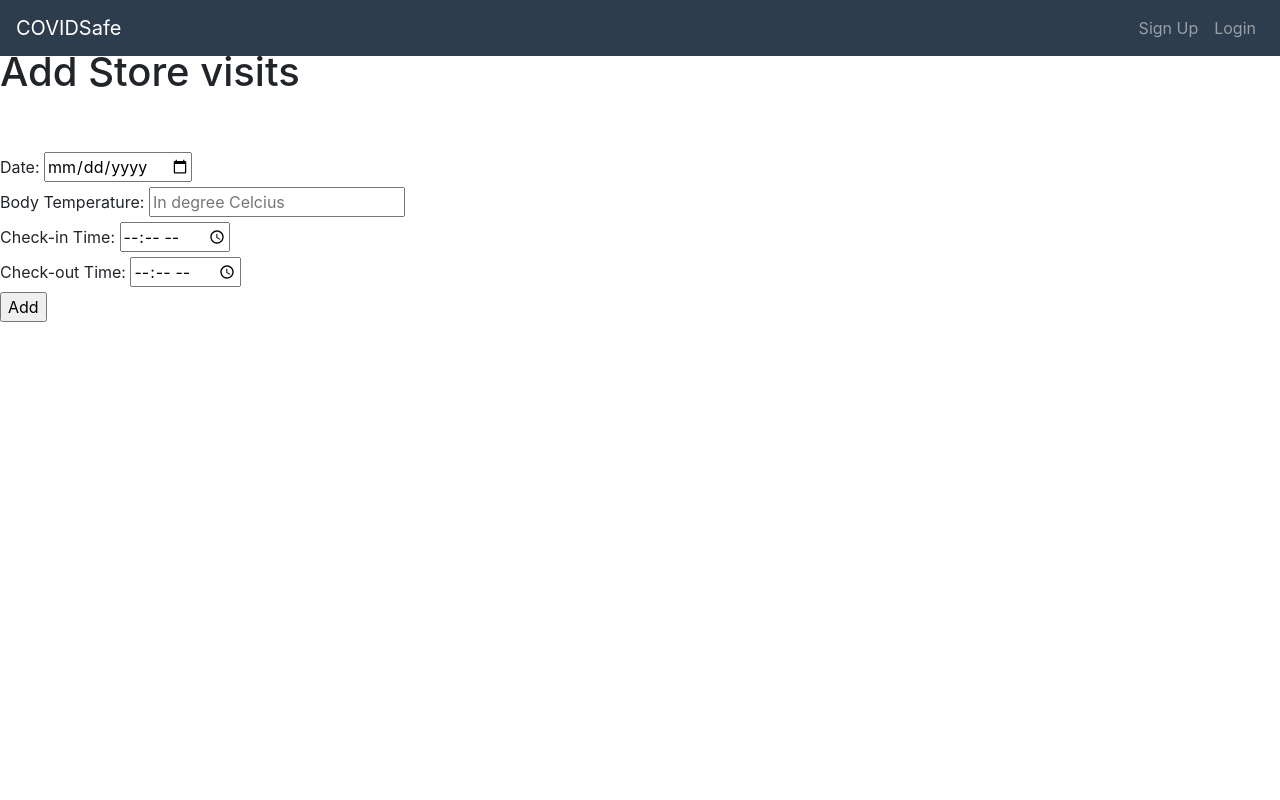
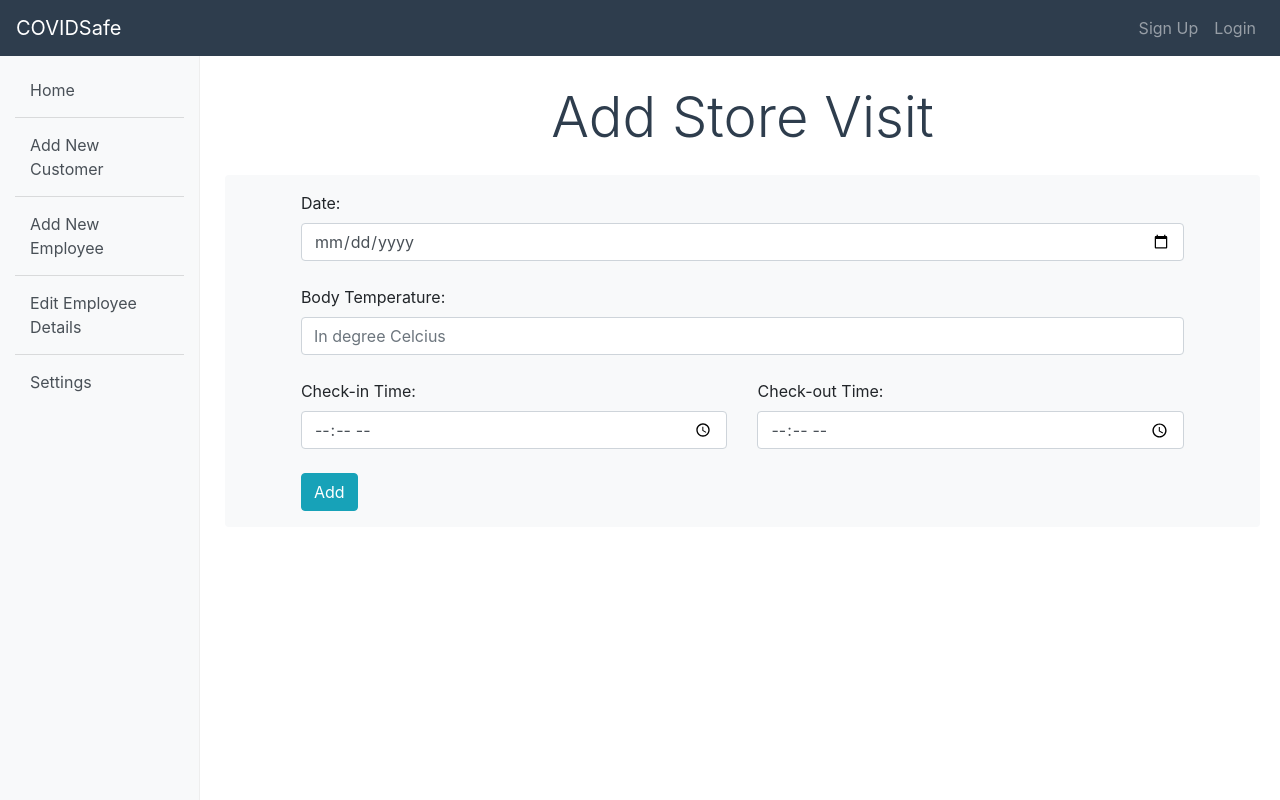
Before and after one commit to neha-rose/covidSafe, a Django app: template main/templates/main/storevisit.html in a window 1280 px wide. Run offline with Django 3.2, Linux system fonts and the light colour scheme; the template is opened without the code that fills it, so the values that code supplies are empty.

Commit message:
Updated store visit page

```diff
--- a/main/templates/main/home.html
+++ b/main/templates/main/home.html
@@ -4,11 +4,11 @@
 <div class="content">
   <div class="container">
     <div class="row justify-content-center">
-      <h1 class="display-3" style="color: #2e3d4d;">{{ user.userprofile.shop_name }}</h1>
+      <h1 class="display-3 p-2" style="color: #2e3d4d;">{{ user.userprofile.shop_name }}</h1>
     </div><br>
     <div class="row justify-content-center">
         <form class="d-flex">
-            <input name="searched_customer" value="{{ request.GET.searched_customer }}" class="form-control me-2" type="search" placeholder="Search for a customer" aria-label="Search">
+            <input name="searched_customer" value="{{ request.GET.searched_customer }}" class="form-control me-2" type="search" placeholder="Search for a customer" aria-label="Search" required>
             <button class="btn btn-outline-success" type="submit">Search</button>
         </form>
     </div><br>
@@ -58,7 +58,7 @@
         </ul>
       </nav>
       </div>
-      <div class="row justify-content-center">
+      <div class="row justify-content-center pb-3">
       <div class="btn-group" role="group">
         <button type="submit" name="func" value="edit" class="btn btn-info">Edit</button>
         <button type="submit" name="func" value="storevisit" class="btn btn-info">Add Store Visit</button>
--- a/main/templates/main/storevisit.html
+++ b/main/templates/main/storevisit.html
@@ -1,18 +1,30 @@
 {% extends "main/base.html" %}
 {% block content %}
-<h1>Add Store visits</h1>
-<br></br>
-<form method="POST">
+{% include "main/sidebar.html" %}
+<div class="content">
+<div class="container">
+<div class="row justify-content-center">
+<h1 class="display-4 p-3" style="color: #2e3d4d;">Add Store Visit</h1>
+</div>
+<div class="row justify-content-center shadow-none p-3 mb-5 bg-light rounded">
+<form class="row g-3" method="POST">
 {% csrf_token %}
-  <label for="date">Date: </label>
-  <input type="date" name="visit_date" required><br>
-  <label for="temp">Body Temperature: </label>
-  <input type="text" name="body_temp" placeholder="In degree Celcius" required><br>
-  <label for="in time">Check-in Time: </label>
-  <input type="time" name="check_in_time" required><br>
-  <label for="out time">Check-out Time: </label>
-  <input type="time" name="check_out_time" required><br>
-  <input type="submit" value="Add">
+  <div class="col-12">
+  <label for="date" class="form-label">Date: </label>
+  <input type="date" name="visit_date" class="form-control" required><br></div>
+  <div class="col-12">
+  <label for="temp" class="form-label">Body Temperature: </label>
+  <input type="text" name="body_temp" class="form-control" placeholder="In degree Celcius" required><br></div>
+  <div class="col-md-6">
+  <label for="in time" class="form-label">Check-in Time: </label>
+  <input type="time" name="check_in_time" class="form-control" required><br></div>
+  <div class="col-md-6">
+  <label for="out time" class="form-label">Check-out Time: </label>
+  <input type="time" name="check_out_time" class="form-control" required><br></div>
+  <div class="col-12">
+  <input type="submit" value="Add" class="btn btn-info"></div>
 </form>
-<br>
+</div>
+</div>
+</div>
 {% endblock %}
```
